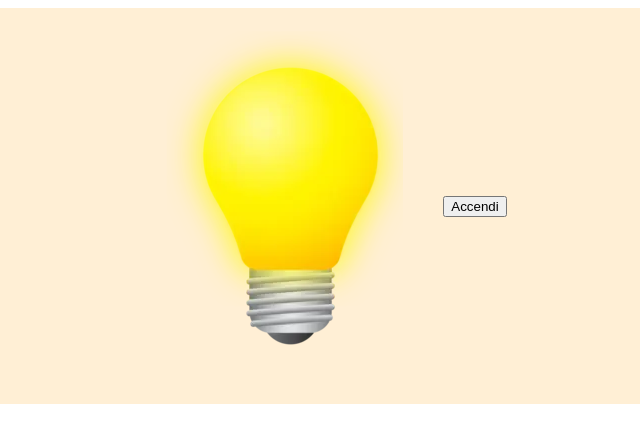
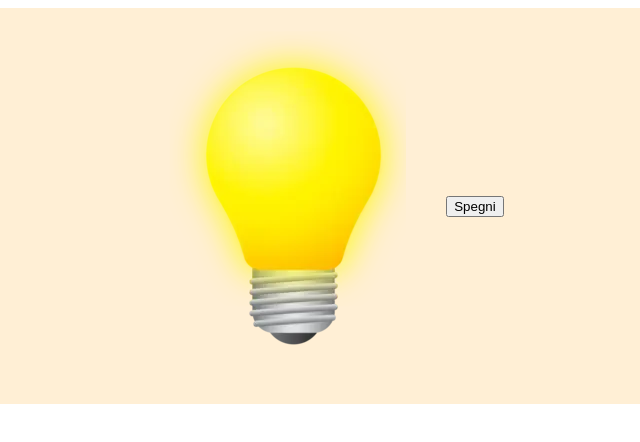
Before and after one commit to lorenzoferrante97/js-dom-1, a plain HTML site: page bonus/index.html in a window 1280 px wide. Both pictures are taken after a click on the button "Accendi". Shown: the full height of the page, 340-980 px from the left. Drawn offline with Linux system fonts and the light colour scheme.

Commit message:
bonus: version 1

```diff
--- a/bonus/bonus.js
+++ b/bonus/bonus.js
@@ -7,9 +7,18 @@ let lamp = document.getElementById("lamp");
 let btn = document.getElementById("toggleLamp");
 let background = document.getElementById("lighting");
 
+lamp.innerHTML = "<img src='../img/yellow_lamp.png' alt='lampadina accesa'>";
 background.style.backgroundColor = "#000000";
 
 btn.addEventListener("click", () => {
-    lamp.innerHTML = "<img src='../img/yellow_lamp.png' alt='lampadina accesa'>";
-    background.style.backgroundColor = "#FFEFD5";
+
+    if (btn.innerHTML == "Accendi") {
+        lamp.innerHTML = "<img src='../img/yellow_lamp.png' alt='lampadina accesa'>";
+        background.style.backgroundColor = "#FFEFD5";
+        btn.innerHTML = "Spegni";
+    } else if (btn.innerHTML == "Spegni") {
+        lamp.innerHTML = "<img src='../img/white_lamp.png' alt='lampadina spenta'>";
+        background.style.backgroundColor = "#000000";
+        btn.innerHTML = "Accendi";
+    }
 })
--- a/bonus/index.html
+++ b/bonus/index.html
@@ -8,9 +8,7 @@
 <body>
 
     <section style="display: flex; justify-content: center; align-items: center;" id="lighting">
-        <figure id="lamp">
-            <img src="../img/white_lamp.png" alt="lampadina spenta">
-        </figure>
+        <figure id="lamp"></figure>
 
         <button id="toggleLamp">Accendi</button>
     </section>
```
